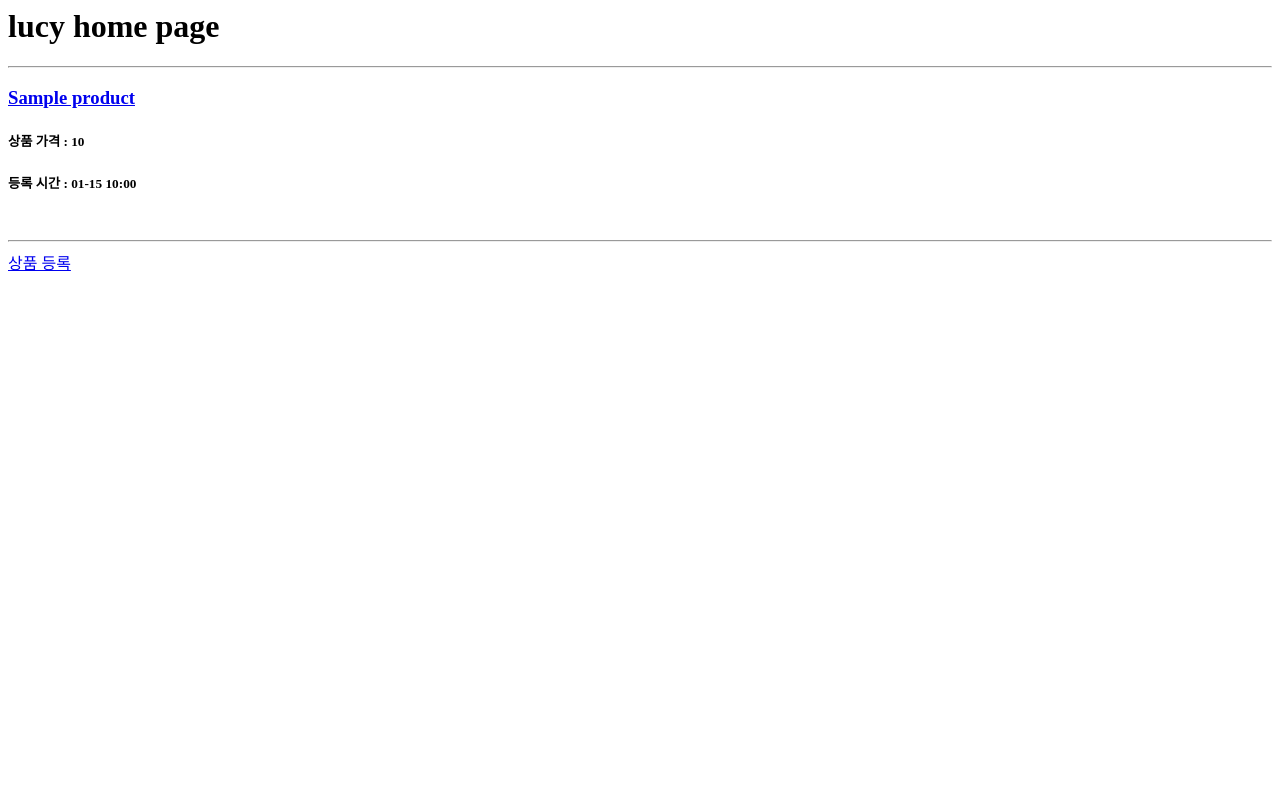
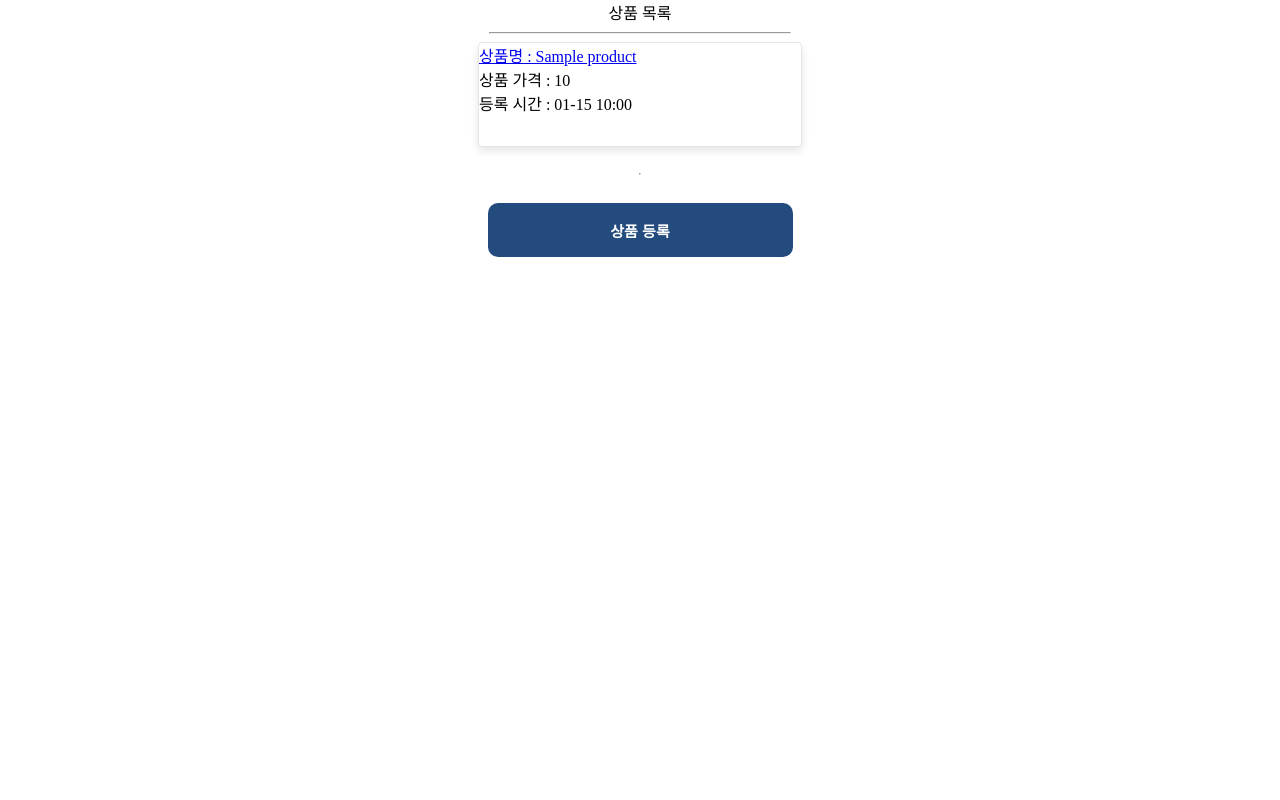
Before and after one commit to Lucy-cau/lucy_ver_1, a Django app: template product/templates/index.html in a window 1280 px wide. Run offline with Django 4.2, Linux system fonts and the light colour scheme; the template is opened without the code that fills it: most values are stand-ins (such as "Sample title", 1, 10 or a date in 2020); some web fonts are replaced.

Commit message:
docs : css file , index.html

```diff
--- a/product/templates/index.html
+++ b/product/templates/index.html
@@ -1,20 +1,38 @@
-<h1>lucy home page</h1>
+<!DOCTYPE html>
+<html lang="en">
+	{% load static %}
+	<head>
+		<meta charset="UTF-8" />
+		<link rel="stylesheet" href="{% static 'css/index.css' %}" />
+	</head>
+	<body>
+		<div class="header">
+			<div class="headertitle">상품 목록</div>
+            <hr class="headerline"/>
+		</div>
 
-<hr>
+
 
 		{% for product in products %}
 		<!-- a태그 클릭하면 detail url로 이동하고 기본키인 post.id 값을 함께 넘겨준다. -->
 
-<a href="{% url 'detail' product.id %}"><h3>{{ product.title }}</h3> </a>
-<h5> 상품 가격 : {{ product.buyout_price }}</h5>
-<h5> 등록 시간 : {{ product.register_time | date:'m-d H:i' }}</h5>
+		<div class="product-container">
+			<a href="{% url 'detail' product.id %}"
+				><div class="product-title"> 상품명 : {{ product.title }}</div></a
+			>
+			<div> 상품 가격 : {{ product.buyout_price }}</div>
+			<div> 등록 시간 : {{ product.register_time | date:'m-d H:i' }}</div>
+		</div>
 
 		<!-- 현재가 추가필요 ; product 에서 타고 bid에서 가져오기 -->
 
-
 		<br />
-<hr>
+		<hr />
 
 		{% endfor %}
 
-<a href="{% url 'productformcreate' %}"><div>상품 등록</div></a>
+		<a href="{% url 'productformcreate' %}"
+			><button class="register bt">상품 등록</button></a
+		>
+	</body>
+</html>
--- /dev/null
+++ b/static/css/index.css
@@ -0,0 +1,54 @@
+@import url("https://cdn.jsdelivr.net/gh/orioncactus/pretendard/dist/web/static/pretendard-dynamic-subset.css");
+
+body {
+	background-color: white;
+	margin: 0;
+	width: 375px;
+	/* height: 789px; */
+	display: flex;
+	flex-direction: column;
+	align-items: center;
+	font-family: "Pretendard";
+}
+
+html {
+	background-color: #ffffff;
+	display: flex;
+	justify-content: center;
+}
+
+/*  기본 배경 세팉 끝, header 시작  */
+
+.header {
+	display: flex;
+	justify-content: center;
+	flex-direction: column;
+	align-items: center;
+}
+.headerline {
+	width: 300px;
+}
+
+/* header 끝 */
+.bt {
+	width: 305px;
+	height: 54px;
+	background: rgba(35, 75, 126, 1);
+	border-radius: 10px;
+	color: white;
+	font-weight: 700;
+	margin-top: 20px;
+	border: none;
+	font-size: 15px;
+}
+
+.product-container {
+	display: flex;
+    flex-direction: column;
+	background: #ffffff;
+	border: 1px solid #e5e5e5;
+	box-shadow: 0px 4px 8px rgba(0, 0, 0, 0.1);
+	border-radius: 4px;
+	width: 322px;
+	height: 103px;
+}
```
Lines whose indentation alone changed are shown as unchanged.
